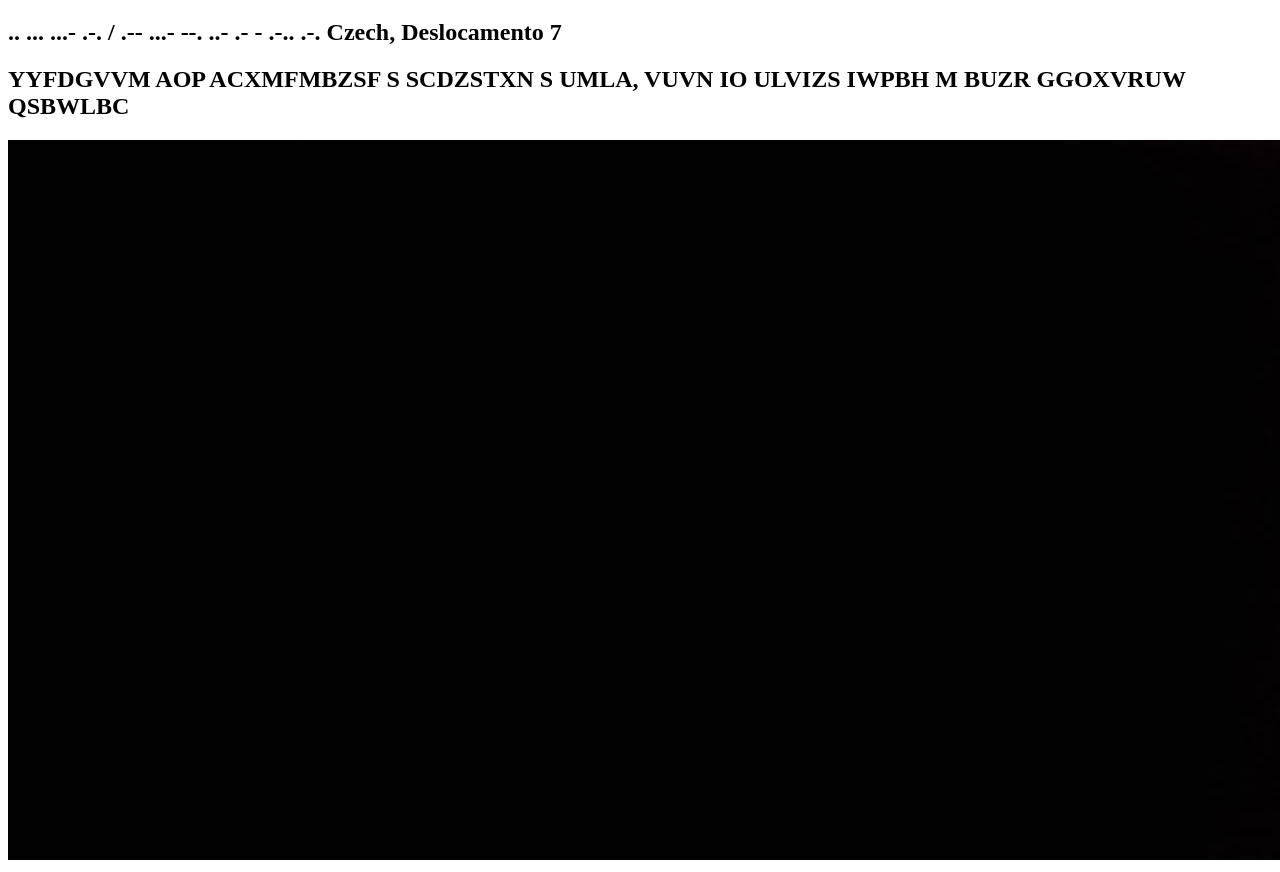
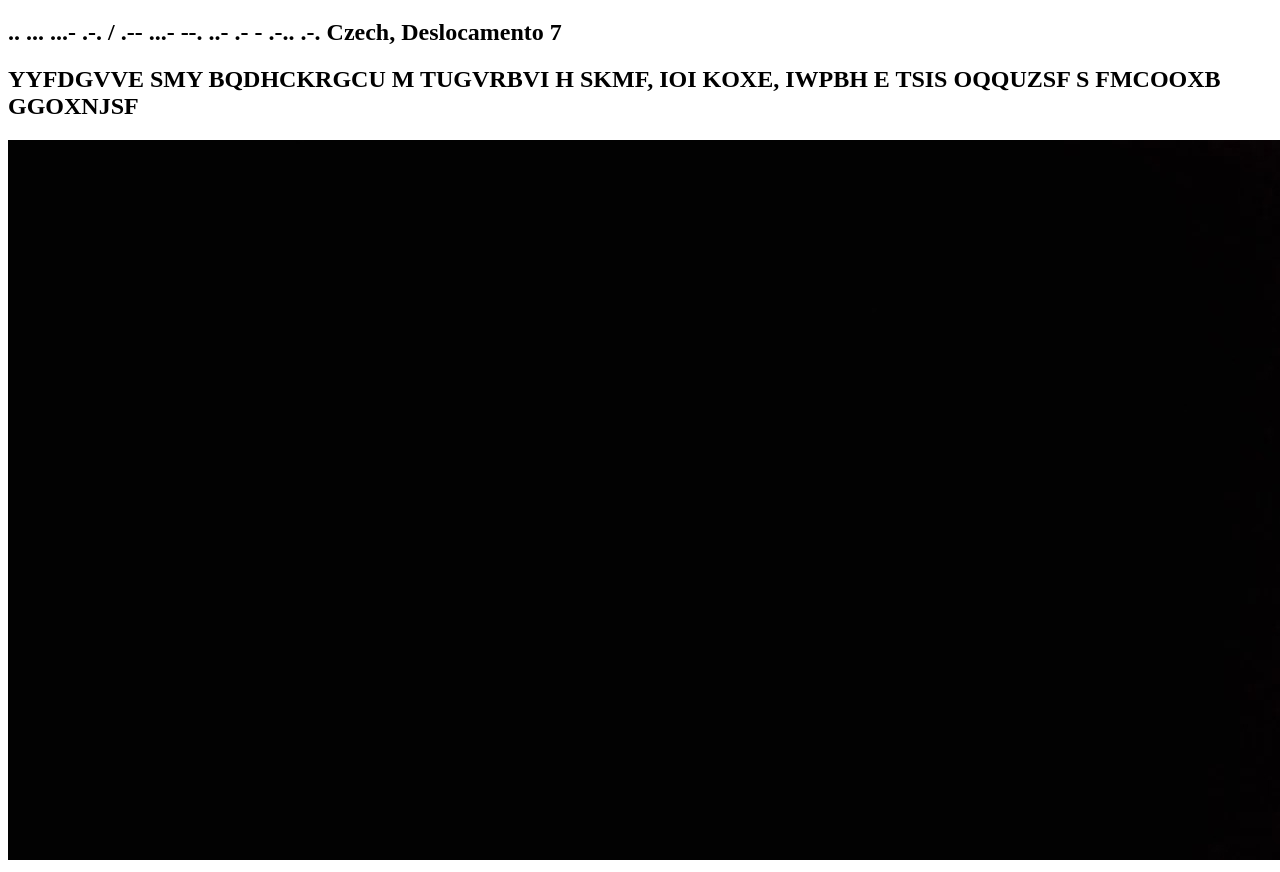
Before and after one commit to HannaTWT666/enigmaL, a plain HTML site: page index.html in a window 1280 px wide. Shown: the part 61-933 px from the top of the page. Drawn offline with Linux system fonts and the light colour scheme.

Commit message:
Update second h2 text in index.html

```diff
--- a/index.html
+++ b/index.html
@@ -8,7 +8,7 @@
 <body>
     <h1>:)</h1>
     <h2>.. ... ...- .-. / .-- ...- --. ..- .- - .-.. .-. Czech, Deslocamento 7</h2>
-    <h2>YYFDGVVM AOP ACXMFMBZSF S SCDZSTXN S UMLA, VUVN IO ULVIZS IWPBH M BUZR GGOXVRUW QSBWLBC</h2>
+    <h2>YYFDGVVE SMY BQDHCKRGCU M TUGVRBVI H SKMF, IOI KOXE, IWPBH E TSIS OQQUZSF S FMCOOXB GGOXNJSF</h2>
     <img src="tela  k.jpg" alt="">
 </body>
 </html>
```
